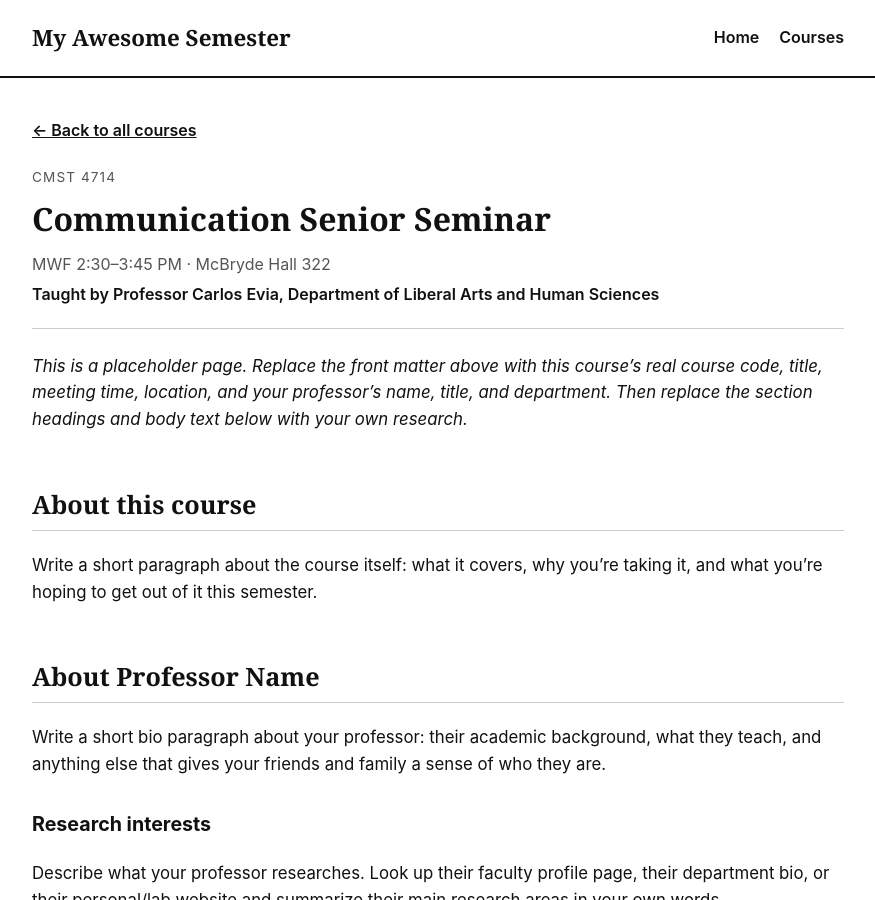
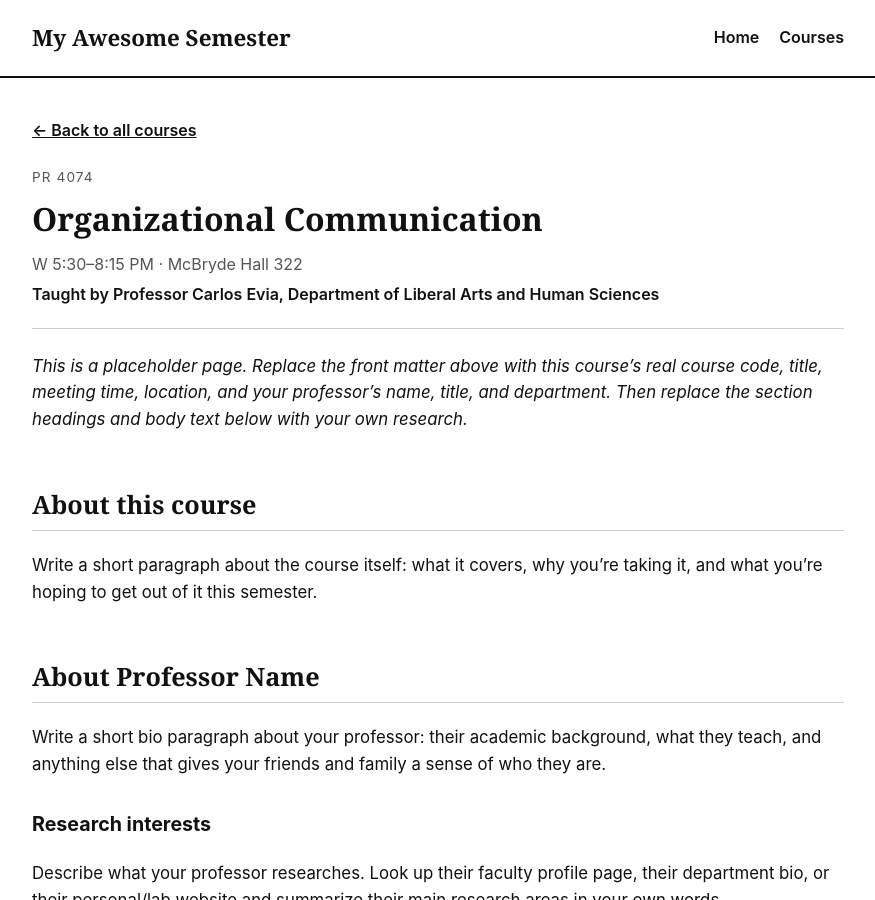
Before and after one commit to annaolszowy27/myawesomesemester, a Jekyll site: the page built from _courses/course-02.md, in a window 1280 px wide and 900 px high. Shown: the whole window, without its empty margins (202-1077 px from the left). Built offline with Jekyll 4.4.1, drawn with Linux system fonts in a browser that asks for light colours.

Commit message:
Update course-02.md

```diff
--- a/_courses/course-02.md
+++ b/_courses/course-02.md
@@ -1,8 +1,8 @@
 ---
-course_number: 1
-course_code: "CMST 4714"
-course_title: "Communication Senior Seminar"
-meeting_time: "MWF 2:30–3:45 PM"
+course_number: 2
+course_code: "PR 4074"
+course_title: "Organizational Communication"
+meeting_time: "W 5:30–8:15 PM"
 location: "McBryde Hall 322"
 instructor_name: "Professor Carlos Evia"
 instructor_department: "Department of Liberal Arts and Human Sciences"
```
